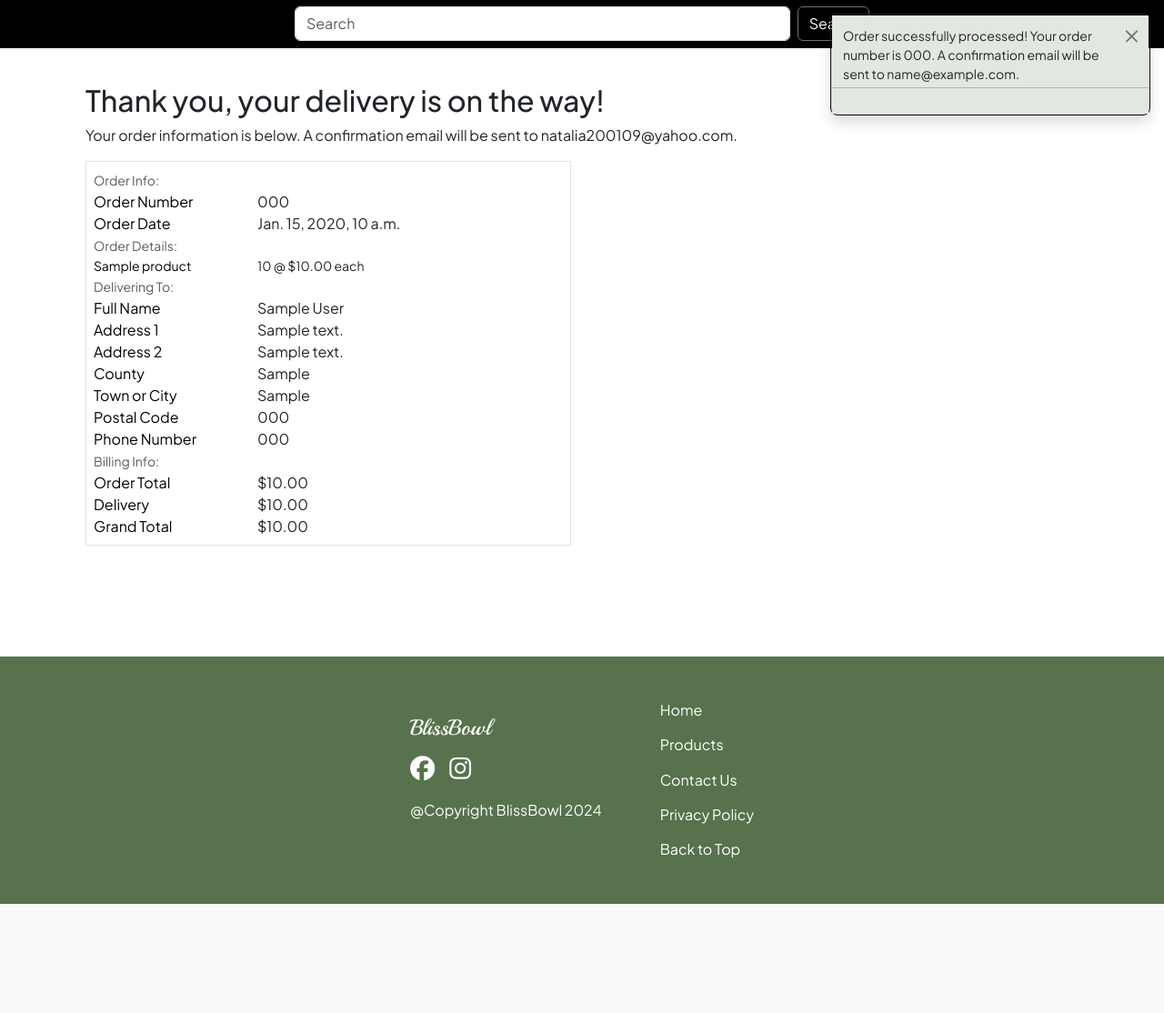
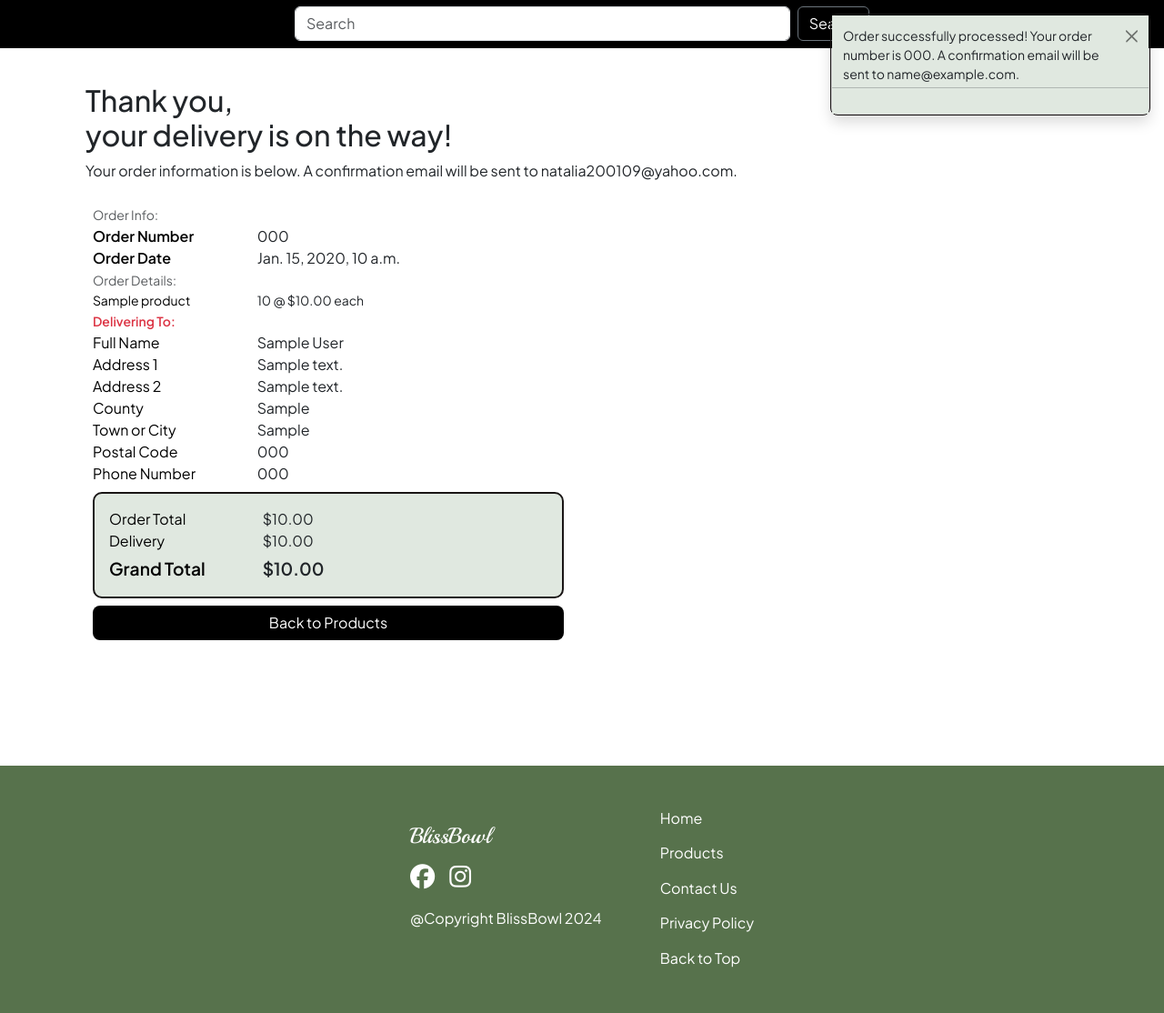
Before and after one commit to nataliiasolomchak21/blissbowl, a Django app: page /checkout/checkout_success/000 in a window 1280 px wide. Shown: the part 57-1171 px from the top of the page at 91% size. Before the commit the page ends 1051 px from the top, so only its background shows below. Run offline with Django 3.2, Linux system fonts and the light colour scheme; tables that the repository leaves empty hold one stand-in row (values such as "Sample post"); some libraries are stand-ins or nearby versions.

Commit message:
Add styling to order info and fix footer

```diff
--- a/cart/templates/cart/cart.html
+++ b/cart/templates/cart/cart.html
@@ -10,7 +10,7 @@
 </div>
 {% endblock %}
 {% block content %}
-<section class="cart" style="position: relative; top: 100px;">
+<section class="cart" style="position: relative; top: 100px; min-height: 50vh;">
     <div class="container justify-content-center align-items-center mt-4 p-4 mb-5">
         <h2>Shopping Cart</h2>
         <div class="row d-flex justify-content-center align-items-center">
--- a/checkout/static/checkout/css/checkout.css
+++ b/checkout/static/checkout/css/checkout.css
@@ -40,3 +40,10 @@
     background-color: #E0E8E0;
     border: 1px solid #57724C;
 }
+
+.billing-info {
+  border: 2px solid #191515;
+  border-radius: 0.625rem;
+  padding: 1rem;
+  background-color: #E0E8E0;
+}
--- a/checkout/templates/checkout/checkout_success.html
+++ b/checkout/templates/checkout/checkout_success.html
@@ -15,11 +15,11 @@
 {% block content %}
 <section class="cart" style="position: relative; top: 100px;">
     <div class="container justify-content-center align-items-center mt-4 p-4 mb-5">
-        <h2>Thank you, your delivery is on the way!</h2>
+        <h2>Thank you, <br> your delivery is on the way!</h2>
         <p>Your order information is below. A confirmation email will be sent to natalia200109@yahoo.com.</p>
         <div class="row mt-3">
             <div class="col-12 col-lg-6">
-                <div class="order-confirmation-wrapper p-2 border">
+                <div class="order-confirmation-wrapper p-2 border-black">
                     <div class="row">
                         <div class="col">
                             <small class="text-muted">Order Info:</small>
@@ -27,7 +27,7 @@
                     </div>
                     <div class="row">
                         <div class="col-12 col-md-4">
-                            <p class="mb-0 text-black font-weight-bold">Order Number</p>
+                            <p class="mb-0 text-black fw-bold">Order Number</p>
                         </div>
                         <div class="col-12 col-md-8 text-md-right">
                             <p class="mb-0">{{ order.order_number }}</p>
@@ -36,7 +36,7 @@
 
                     <div class="row">
                         <div class="col-12 col-md-4">
-                            <p class="mb-0 text-black font-weight-bold">Order Date</p>
+                            <p class="mb-0 text-black fw-bold">Order Date</p>
                         </div>
                         <div class="col-12 col-md-8 text-md-right">
                             <p class="mb-0">{{ order.date }}</p>
@@ -64,7 +64,7 @@
 
                     <div class="row">
                         <div class="col">
-                            <small class="text-muted">Delivering To:</small>
+                            <small class="text-danger fw-bold">Delivering To:</small>
                         </div>
                     </div>
 
@@ -138,12 +138,7 @@
                         </div>
                     </div>
 
-                    <div class="row">
-                        <div class="col">
-                            <small class="text-muted">Billing Info:</small>
-                        </div>
-                    </div>
-
+                   <div class="container billing-info mt-2">
                     <div class="row">
                         <div class="col-12 col-md-4">
                             <p class="mb-0 text-black font-weight-bold">Order Total</p>
@@ -162,14 +157,20 @@
                         </div>
                     </div>
 
-                    <div class="row">
+                    <div class="row mt-1">
                         <div class="col-12 col-md-4">
-                            <p class="mb-0 text-black font-weight-bold">Grand Total</p>
+                            <p class="mb-0 text-black fw-bold" style="font-size: 1.2rem;">Grand Total</p>
                         </div>
-                        <div class="col-12 col-md-8 text-md-right">
-                            <p class="mb-0">${{ order.grand_total }}</p>
+                        <div class="col-12 col-md-8 text-md-right fw-bold">
+                            <p class="mb-0" style="font-size: 1.2rem;">${{ order.grand_total }}</p>
                         </div>
                     </div>
+                </div>
+                <div class="col-12">
+                        <a href="{% url 'products' %}" class="btn bg-black rounded-3 my-2 w-100">
+                            <span class="text-white text-center">Back to Products</span>
+                        </a>
+                </div>
                 </div>
             </div>
         </div>
--- a/static/css/base.css
+++ b/static/css/base.css
@@ -227,9 +227,10 @@ a {
 /* Styles footer */
 .footer {
     position: relative;
+    bottom: 0px;
+    width: 100%;
     top: 150px;
     background-color: #57724C;
-    bottom: 0;
 }
 
 .logo-footer {
```
